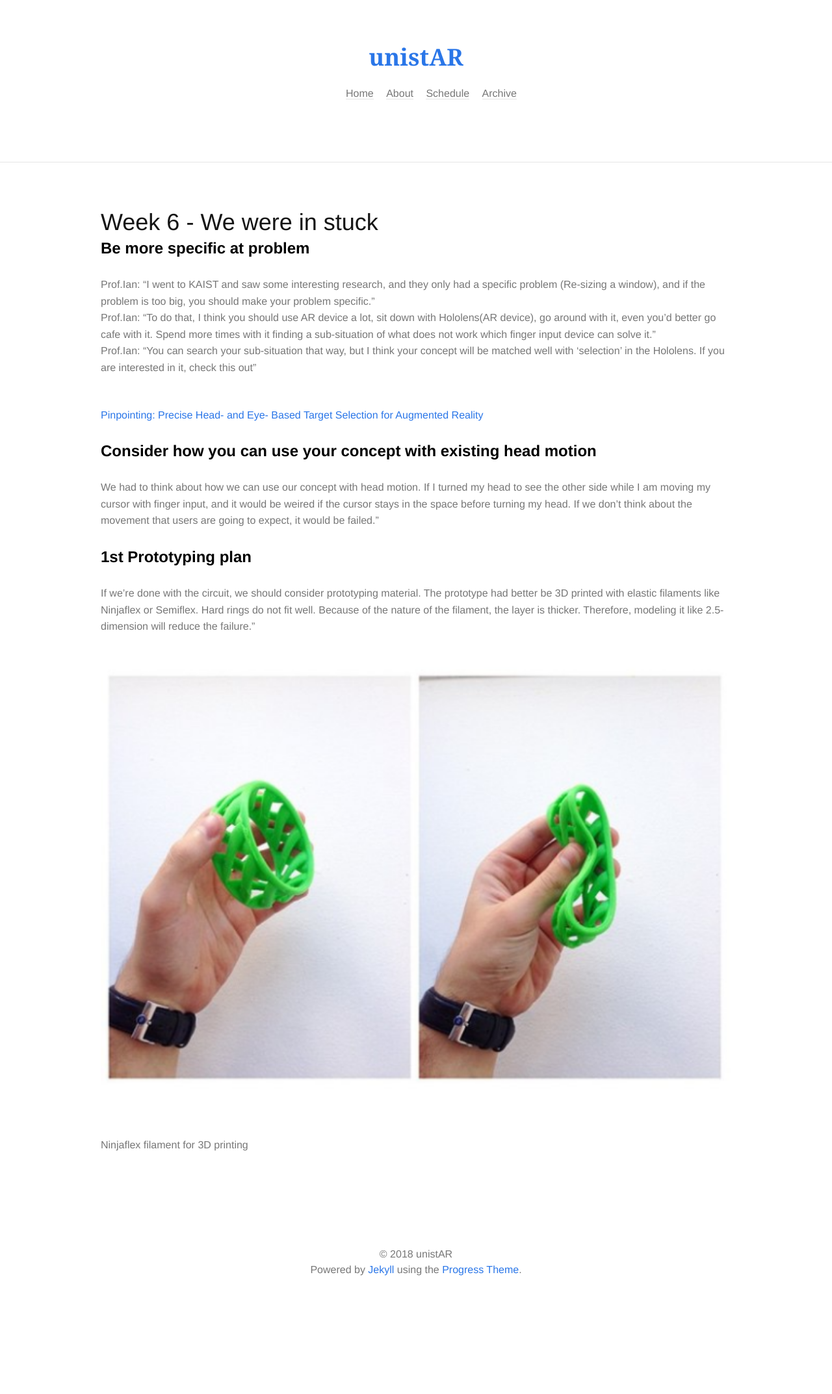
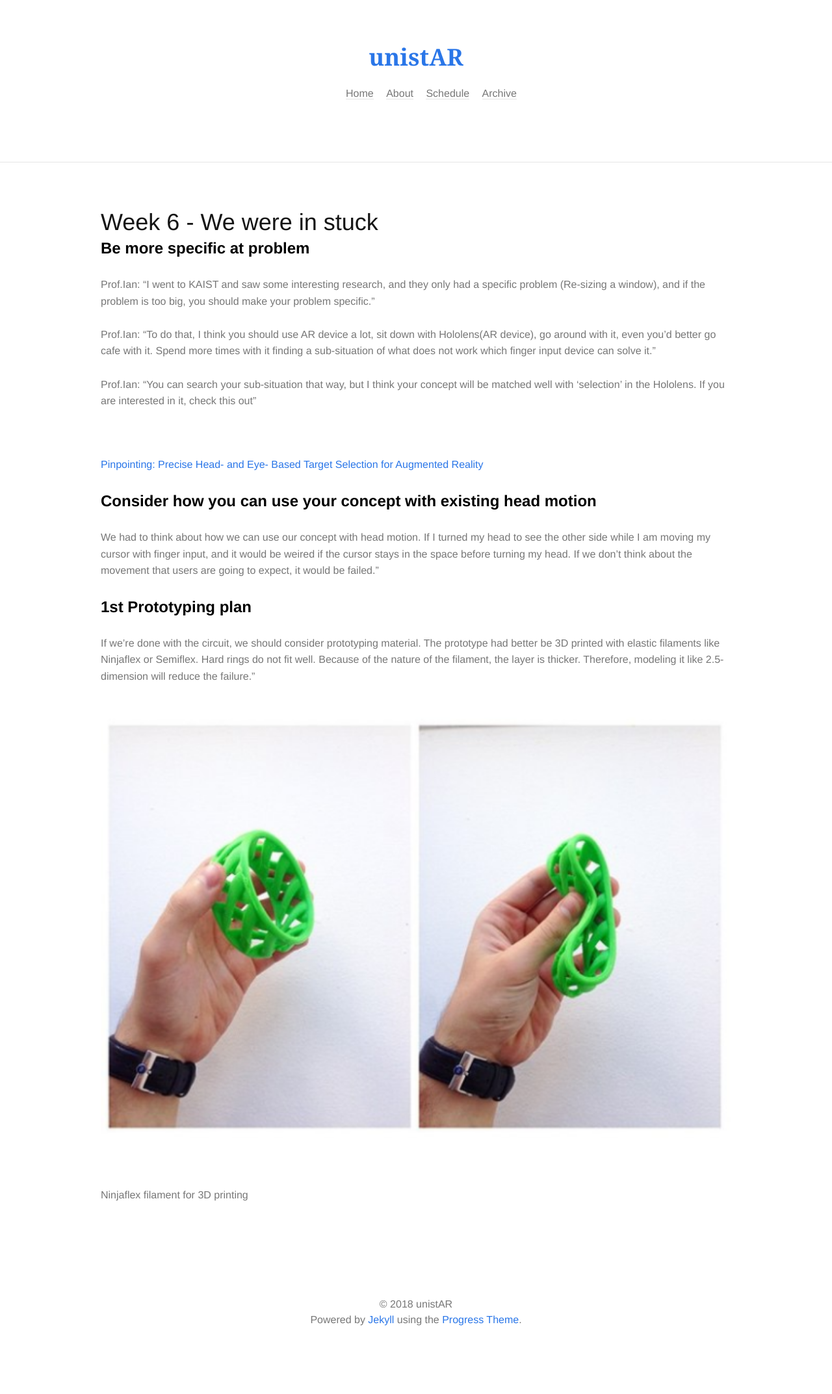
Before and after one commit to unist-AR/unist-AR.github.io, a Jekyll site: the page built from _posts/2018-04-20-Week-6.md, in a window 1280 px wide. Shown: the whole page at 65% size. Built offline with Jekyll 4.4.1, drawn with Linux system fonts in a browser that asks for light colours; some web fonts are replaced; before the commit the page ends 2068 px from its top, so only the background shows below that.

```diff
--- a/_posts/2018-04-20-Week-6.md
+++ b/_posts/2018-04-20-Week-6.md
@@ -7,13 +7,13 @@ description: "Be more specific at problem definition"
 ## Be more specific at problem
 Prof.Ian: "I went to KAIST and saw some interesting research,
 and they only had a specific problem (Re-sizing a window),
-and if the problem is too big, you should make your problem specific."<br>
+and if the problem is too big, you should make your problem specific."<br><br>
 Prof.Ian: "To do that, I think you should use AR device a lot, sit down with Hololens(AR device), go around with it,
 even you'd better go cafe with it. Spend more times with it finding a sub-situation of what does not work
-which finger input device can solve it."<br>
+which finger input device can solve it."<br><br>
 Prof.Ian: "You can search your sub-situation that way,
 but I think your concept will be matched well with 'selection' in the Hololens.
-If you are interested in it, check this out"<br>
+If you are interested in it, check this out"<br><br>
 
 [Pinpointing: Precise Head- and Eye- Based Target Selection for Augmented Reality](https://www.researchgate.net/profile/Mikko_Kytoe/publication/323970135_Pinpointing_Precise_Head-_and_Eye-Based_Target_Selection_for_Augmented_Reality/links/5ab559da0f7e9b68ef4cf26a/Pinpointing-Precise-Head-and-Eye-Based-Target-Selection-for-Augmented-Reality.pdf)
 <br>
```
